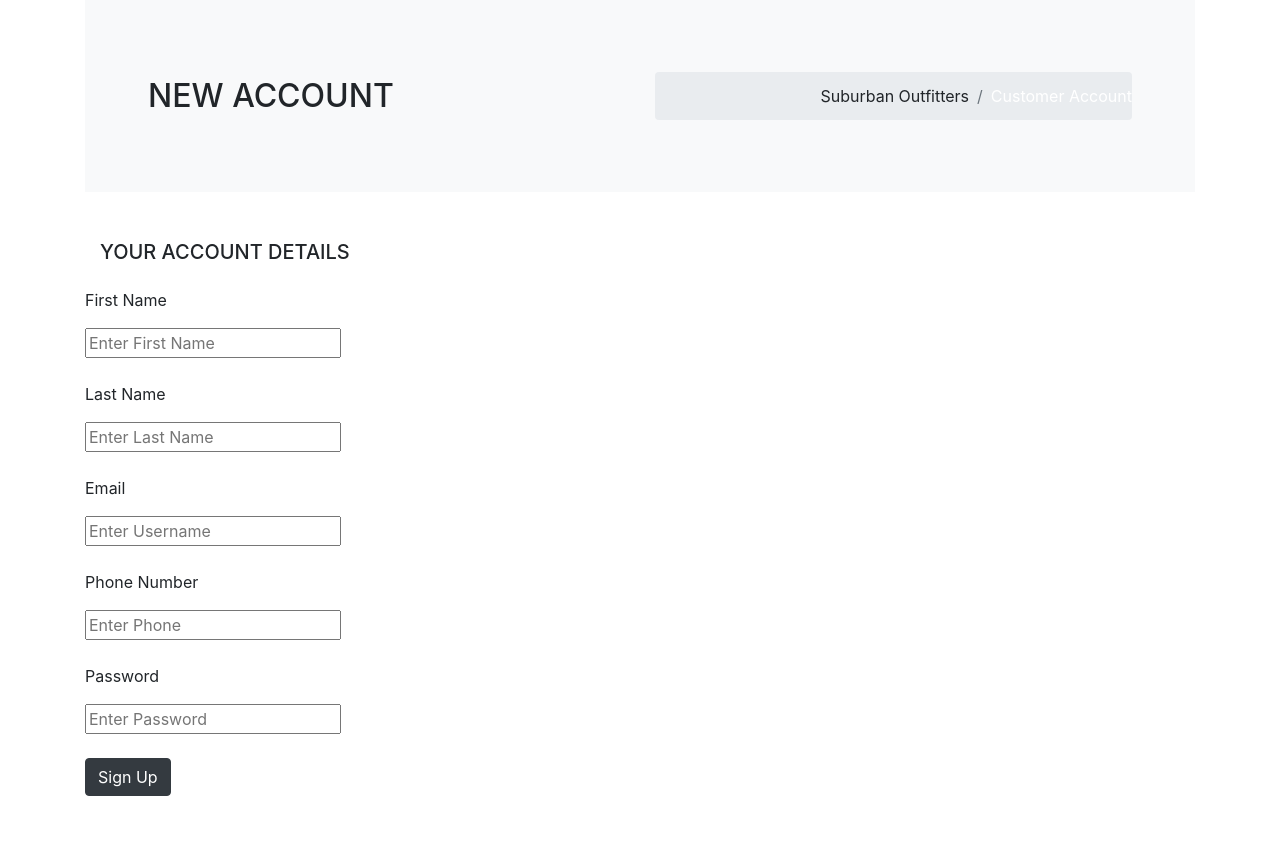
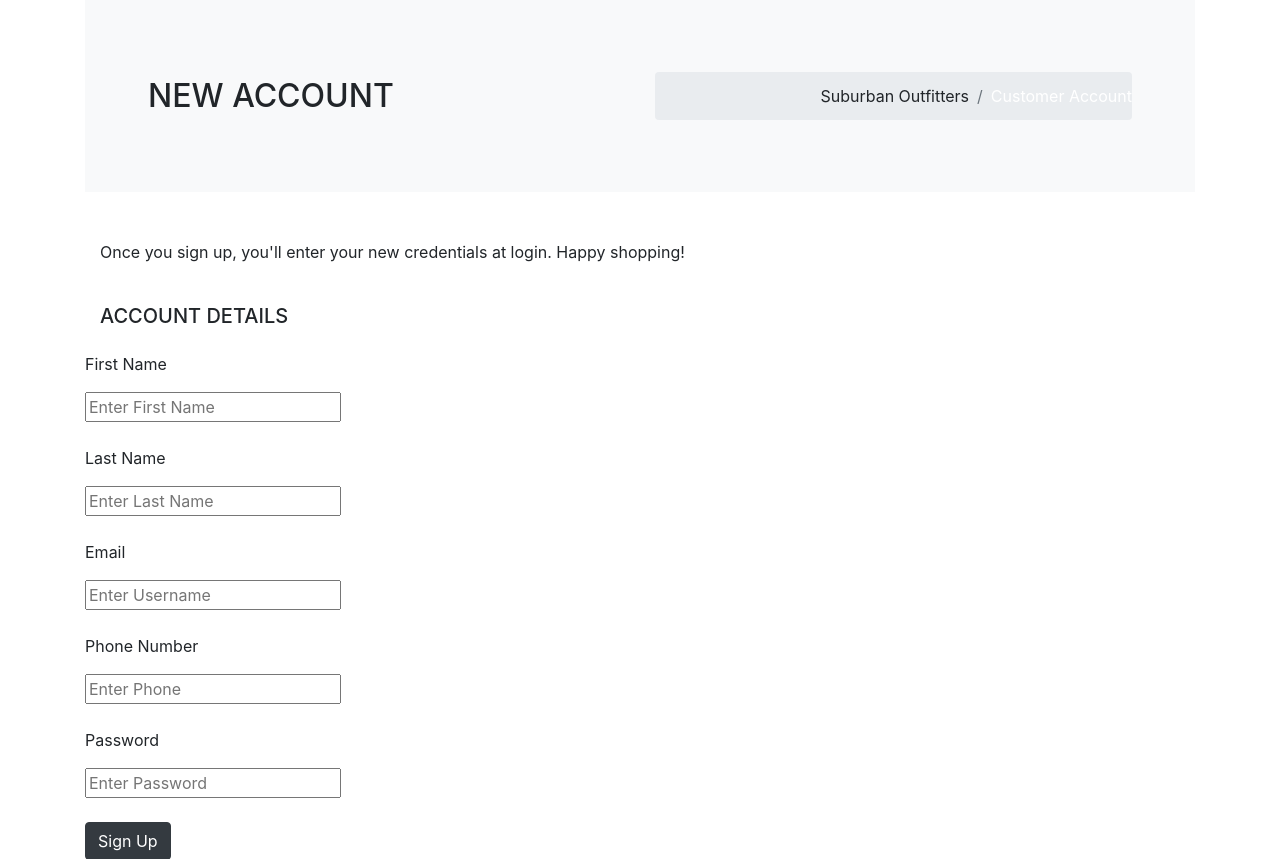
Before and after one commit to lindsshldz/suburbanoutfitters, a PHP site: page /newcustacct.php in a window 1280 px wide. Shown: the part 72-931 px from the top of the page. Before the commit the page ends 868 px from the top, so only its background shows below. Run offline with PHP 8.4, Linux system fonts and the light colour scheme; data that the repository does not hold is empty; some libraries are stand-ins or nearby versions; some web fonts are replaced.

Commit message:
fix redirect for existing users to login instead of new customer acct page

```diff
--- a/php/checksession.php
+++ b/php/checksession.php
@@ -6,7 +6,7 @@
 session_start();
 
 if(!isset($_SESSION['user'])) {
-    header("Location: newcustacct.php");
+    header("Location: login.php");
     exit();
 }else{
 	$user = $_SESSION['user'];
--- a/php/newcustacct.php
+++ b/php/newcustacct.php
@@ -41,7 +41,9 @@
         </section>
         <div class="container">
         <section class="py-5">
-            <h2 class="h5 text-uppercase mb-4">Your Account Details</h2>
+            <p class="text-body">Once you sign up, you'll enter your new credentials at login. Happy shopping!</p>
+            <br>
+            <h2 class="h5 text-uppercase mb-4">Account Details</h2>
             <div class="row">
                 <form method="post" action="newcustacct.php">
                     <fieldset style="width:200px;">
```
